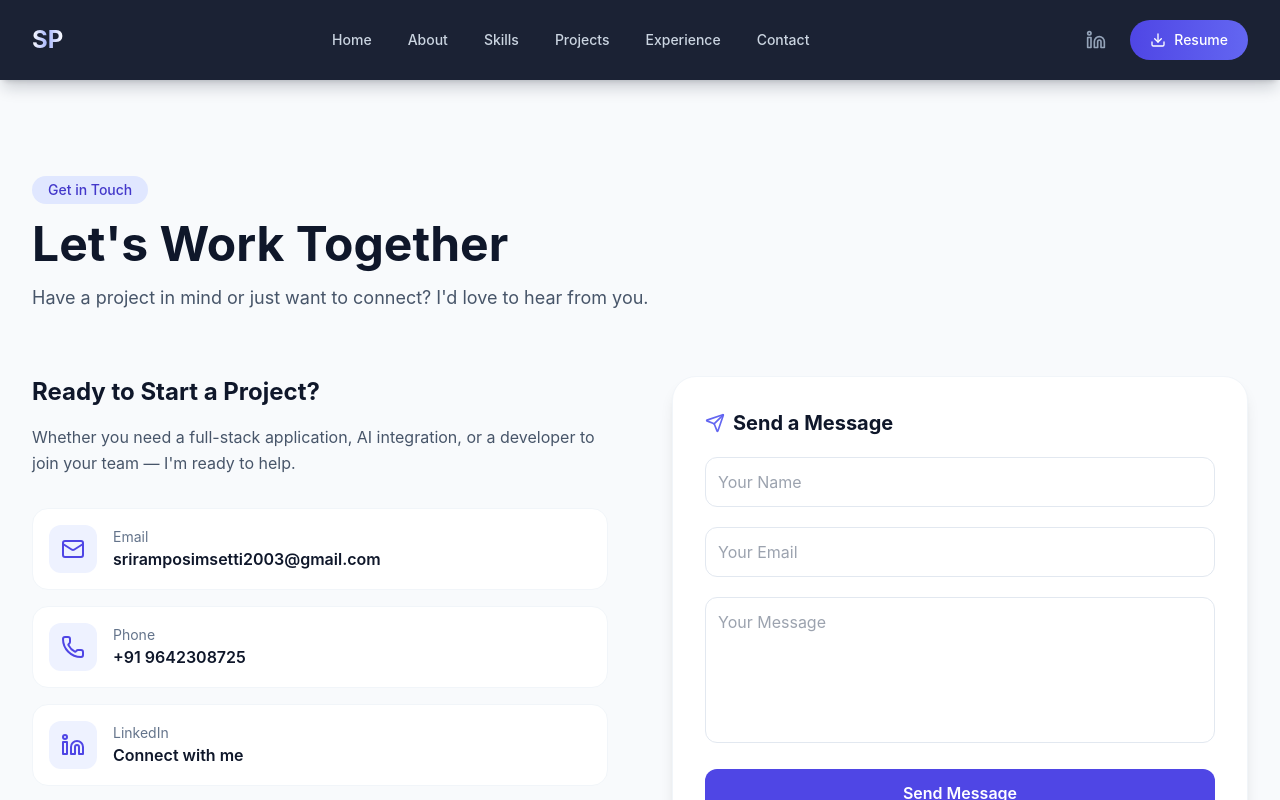
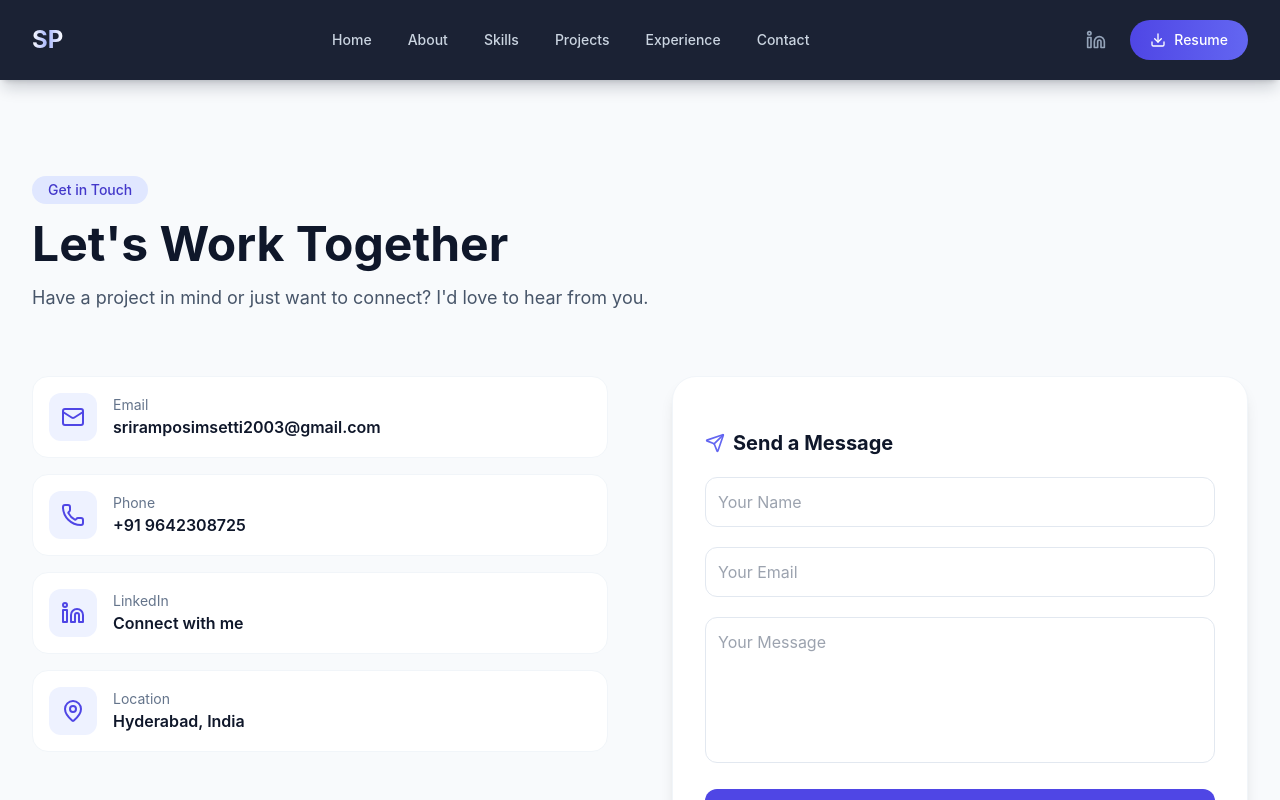
Before and after one commit to sriramposimsetti2003-tech/portfolio, a React (Vite) app in the folder portfolio/: page /contact in a window 1280 px wide. Shown: the top 800 px of the page. Built offline with nearby package versions, Linux system fonts and the light colour scheme.

Commit message:
Enable Netlify contact form

```diff
--- a/portfolio/src/Pages/Contact.jsx
+++ b/portfolio/src/Pages/Contact.jsx
@@ -1,12 +1,6 @@
 import React, { useState } from "react";
 import { motion } from "framer-motion";
-import {
-  Mail,
-  Phone,
-  Linkedin,
-  MapPin,
-  Send,
-} from "lucide-react";
+import { Mail, Phone, Linkedin, MapPin, Send } from "lucide-react";
 
 export default function Contact() {
   const [form, setForm] = useState({
@@ -17,12 +11,6 @@ export default function Contact() {
 
   const handleChange = (e) => {
     setForm({ ...form, [e.target.name]: e.target.value });
-  };
-
-  const handleSubmit = (e) => {
-    e.preventDefault();
-    alert("Message sent successfully 🚀");
-    setForm({ name: "", email: "", message: "" });
   };
 
   const contactInfo = [
@@ -56,7 +44,6 @@ export default function Contact() {
     <div className="min-h-screen pt-24 pb-20 relative">
       {/* Background */}
       <div className="absolute inset-0 bg-gradient-to-b from-slate-50 to-white -z-10" />
-      <div className="absolute bottom-0 right-0 w-[600px] h-[600px] bg-gradient-to-br from-indigo-100/50 to-cyan-100/50 rounded-full blur-3xl -z-10" />
 
       <div className="max-w-7xl mx-auto px-6 lg:px-8">
         {/* Heading */}
@@ -74,38 +61,11 @@ export default function Contact() {
 
         <div className="grid lg:grid-cols-2 gap-16">
           {/* Contact Info */}
-          <motion.div
-            initial={{ opacity: 0, x: -40 }}
-            whileInView={{ opacity: 1, x: 0 }}
-            viewport={{ once: true }}
-            transition={{ duration: 0.6 }}
-            className="space-y-8"
-          >
-            <div>
-              <h3 className="text-2xl font-bold text-slate-900 mb-4">
-                Ready to Start a Project?
-              </h3>
-              <p className="text-slate-600 leading-relaxed">
-                Whether you need a full-stack application, AI integration,
-                or a developer to join your team — I'm ready to help.
-              </p>
-            </div>
-
           <div className="space-y-4">
             {contactInfo.map((info, i) => (
-                <motion.div
-                  key={info.label}
-                  initial={{ opacity: 0, y: 20 }}
-                  whileInView={{ opacity: 1, y: 0 }}
-                  viewport={{ once: true }}
-                  transition={{ delay: i * 0.1 }}
-                >
-                  {info.href ? (
-                    <a
-                      href={info.href}
-                      target={info.href.startsWith("http") ? "_blank" : undefined}
-                      rel="noopener noreferrer"
-                      className="flex items-center gap-4 p-4 bg-white rounded-2xl border border-slate-100 hover:border-indigo-200 hover:shadow-lg transition-all group"
+              <div
+                key={i}
+                className="flex items-center gap-4 p-4 bg-white rounded-2xl border border-slate-100"
               >
                 <div className="p-3 bg-indigo-50 rounded-xl">
                   <info.icon className="w-6 h-6 text-indigo-600" />
@@ -116,34 +76,26 @@ export default function Contact() {
                     {info.value}
                   </p>
                 </div>
-                    </a>
-                  ) : (
-                    <div className="flex items-center gap-4 p-4 bg-white rounded-2xl border border-slate-100">
-                      <div className="p-3 bg-slate-100 rounded-xl">
-                        <info.icon className="w-6 h-6 text-slate-600" />
               </div>
-                      <div>
-                        <p className="text-sm text-slate-500">{info.label}</p>
-                        <p className="font-semibold text-slate-900">
-                          {info.value}
-                        </p>
-                      </div>
-                    </div>
-                  )}
-                </motion.div>
             ))}
           </div>
-          </motion.div>
 
-          {/* Contact Form */}
+          {/* ✅ NETLIFY FORM */}
           <motion.form
-            onSubmit={handleSubmit}
+            name="contact"
+            method="POST"
+            data-netlify="true"
+            data-netlify-honeypot="bot-field"
             initial={{ opacity: 0, x: 40 }}
             whileInView={{ opacity: 1, x: 0 }}
             viewport={{ once: true }}
             transition={{ duration: 0.6 }}
             className="bg-white rounded-3xl p-8 border border-slate-100 shadow-lg space-y-5"
           >
+            {/* REQUIRED hidden input */}
+            <input type="hidden" name="form-name" value="contact" />
+            <input type="hidden" name="bot-field" />
+
             <h3 className="text-xl font-bold text-slate-900 flex items-center gap-2">
               <Send className="w-5 h-5 text-indigo-500" />
               Send a Message
@@ -153,30 +105,27 @@ export default function Contact() {
               type="text"
               name="name"
               placeholder="Your Name"
-              value={form.name}
+              required
               onChange={handleChange}
-              required
-              className="w-full p-3 rounded-xl border border-slate-200 focus:outline-none focus:ring-2 focus:ring-indigo-500"
+              className="w-full p-3 rounded-xl border border-slate-200 focus:ring-2 focus:ring-indigo-500"
             />
 
             <input
               type="email"
               name="email"
               placeholder="Your Email"
-              value={form.email}
+              required
               onChange={handleChange}
-              required
-              className="w-full p-3 rounded-xl border border-slate-200 focus:outline-none focus:ring-2 focus:ring-indigo-500"
+              className="w-full p-3 rounded-xl border border-slate-200 focus:ring-2 focus:ring-indigo-500"
             />
 
             <textarea
               name="message"
               rows="5"
               placeholder="Your Message"
-              value={form.message}
+              required
               onChange={handleChange}
-              required
-              className="w-full p-3 rounded-xl border border-slate-200 focus:outline-none focus:ring-2 focus:ring-indigo-500 resize-none"
+              className="w-full p-3 rounded-xl border border-slate-200 focus:ring-2 focus:ring-indigo-500 resize-none"
             />
 
             <button
```
Lines whose indentation alone changed are shown as unchanged.
